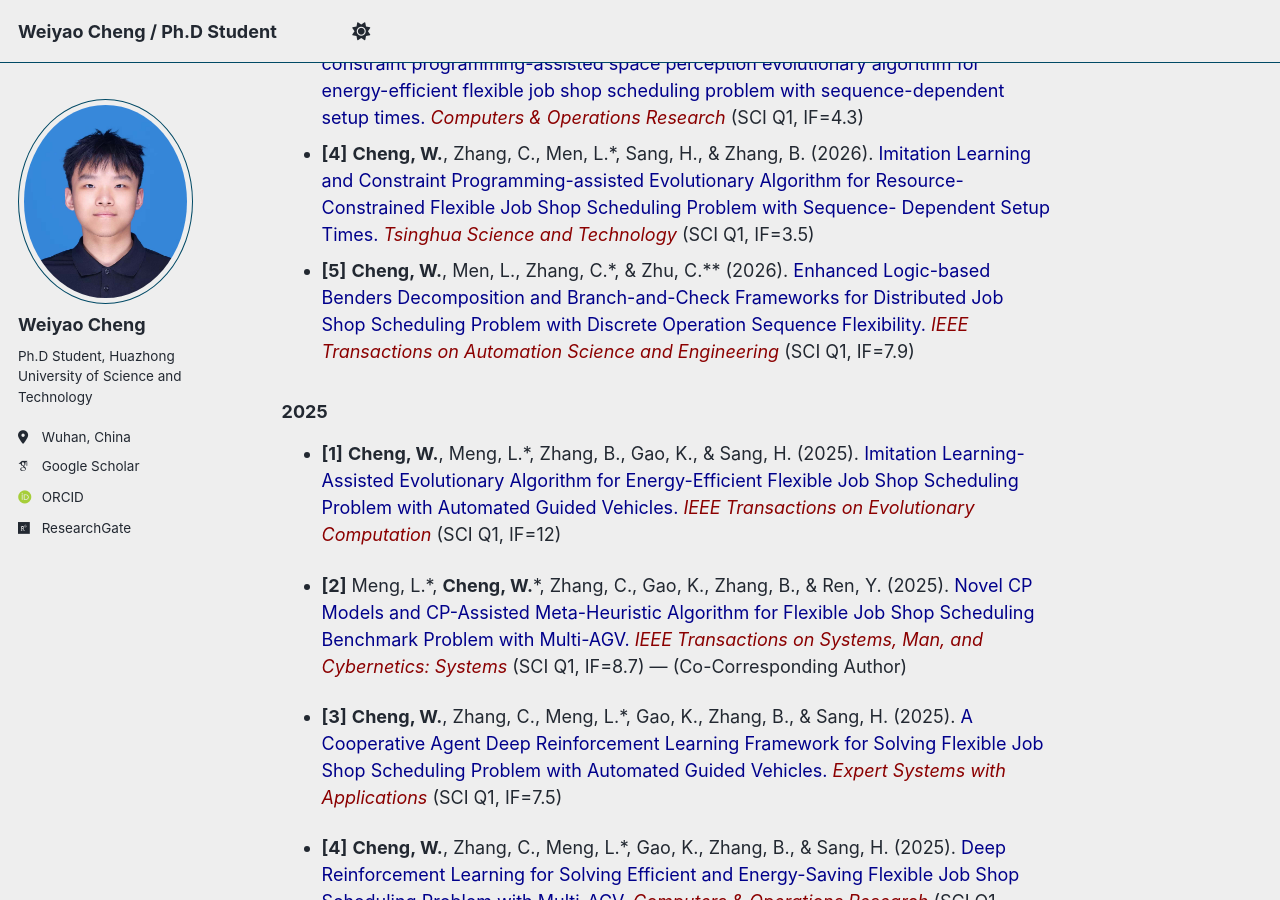
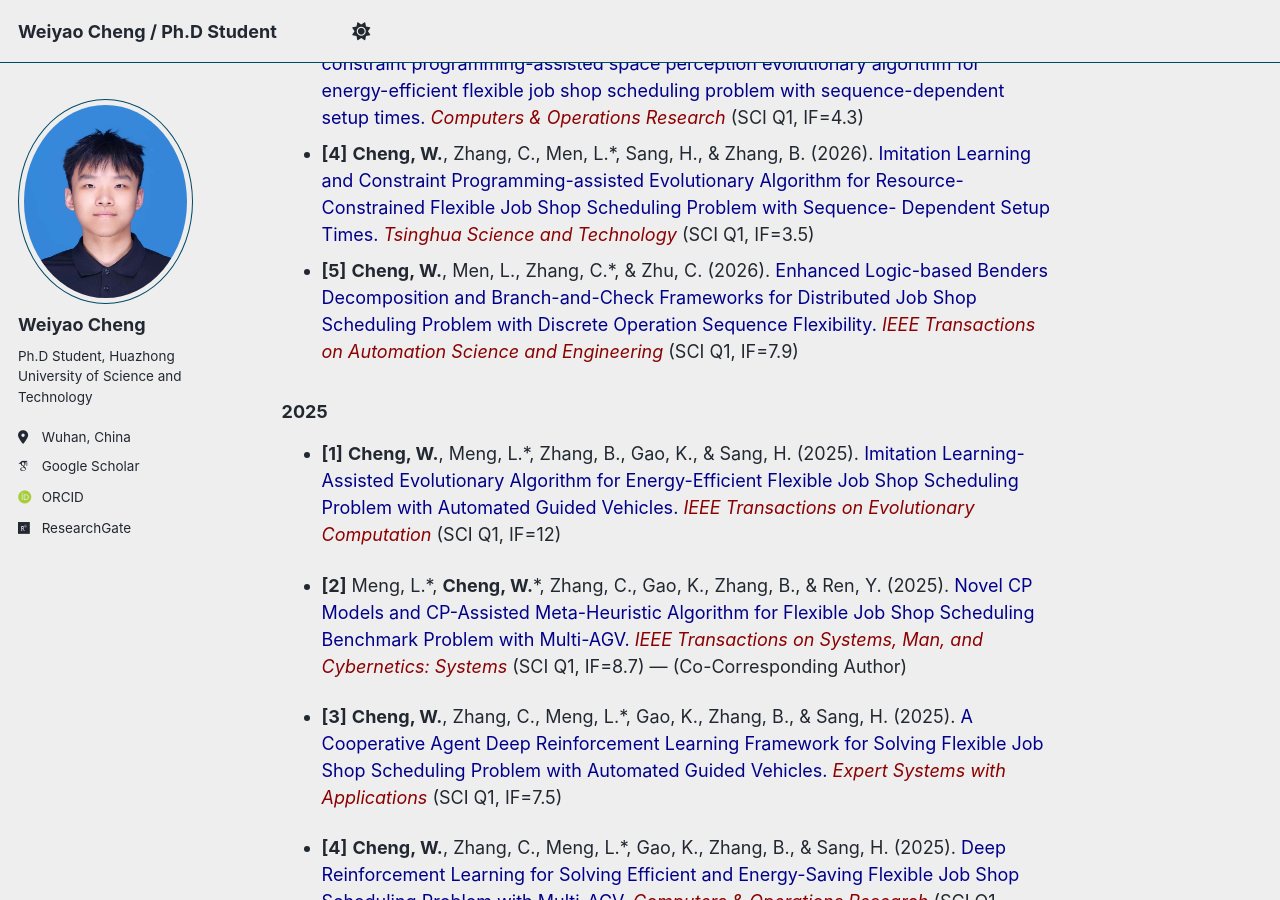
Before and after one commit to cwylcu080903/cwylcu080903.github.io, a Jekyll site: the page built from _pages/about.md, in a window 1280 px wide and 900 px high, scrolled down 861 px. Built offline with Jekyll 4.4.1, drawn with Linux system fonts in a browser that asks for light colours; some web fonts are replaced; a script bundle is joined from its source files by our own code; library files that are not in the unit come from our copies.

Commit message:
Update about.md

```diff
--- a/_pages/about.md
+++ b/_pages/about.md
@@ -21,7 +21,7 @@ Journal Publications
 - **[2]** **Cheng, W.**, Zhang, C., Meng, L.*, Ren, Y., Zhang B., & Zhang, M. (2026). <span style="color: #00008B;">Enhanced Logic-Based Benders Decomposition Approaches for Flexible Job Shop Scheduling Benchmark Problem with Discrete Operation Sequence Flexibility.</span> <i style="color: #8B0000;">Chinese Journal of Mechanical Engineering</i> (SCI Q1, IF=4.5)
 - **[3]** **Cheng, W.**, Zhang, C., Men, L.*, Ren, Y., & Zhang, B. (2026). <span style="color: #00008B;">Multi-threaded constraint programming-assisted space perception evolutionary algorithm for energy-efficient flexible job shop scheduling problem with sequence-dependent setup times. </span> <i style="color: #8B0000;">Computers & Operations Research</i> (SCI Q1, IF=4.3)
 - **[4]** **Cheng, W.**, Zhang, C., Men, L.*, Sang, H., & Zhang, B. (2026). <span style="color: #00008B;">Imitation Learning and Constraint Programming-assisted Evolutionary Algorithm for Resource-Constrained Flexible Job Shop Scheduling Problem with Sequence- Dependent Setup Times. </span> <i style="color: #8B0000;">Tsinghua Science and Technology</i> (SCI Q1, IF=3.5)
-- **[5]** **Cheng, W.**, Men, L., Zhang, C.*, & Zhu, C.** (2026). <span style="color: #00008B;">Enhanced Logic-based Benders Decomposition and Branch-and-Check Frameworks for Distributed Job Shop Scheduling Problem with Discrete Operation Sequence Flexibility. </span> <i style="color: #8B0000;"> IEEE Transactions on Automation Science and Engineering</i> (SCI Q1, IF=7.9)
+- **[5]** **Cheng, W.**, Men, L., Zhang, C.*, & Zhu, C. (2026). <span style="color: #00008B;">Enhanced Logic-based Benders Decomposition and Branch-and-Check Frameworks for Distributed Job Shop Scheduling Problem with Discrete Operation Sequence Flexibility. </span> <i style="color: #8B0000;"> IEEE Transactions on Automation Science and Engineering</i> (SCI Q1, IF=7.9)
 
 ### 2025
 - **[1]** **Cheng, W.**, Meng, L.*, Zhang, B., Gao, K., & Sang, H. (2025). <span style="color: #00008B;">Imitation Learning-Assisted Evolutionary Algorithm for Energy-Efficient Flexible Job Shop Scheduling Problem with Automated Guided Vehicles.</span> <i style="color: #8B0000;">IEEE Transactions on Evolutionary Computation</i> (SCI Q1, IF=12)
```
